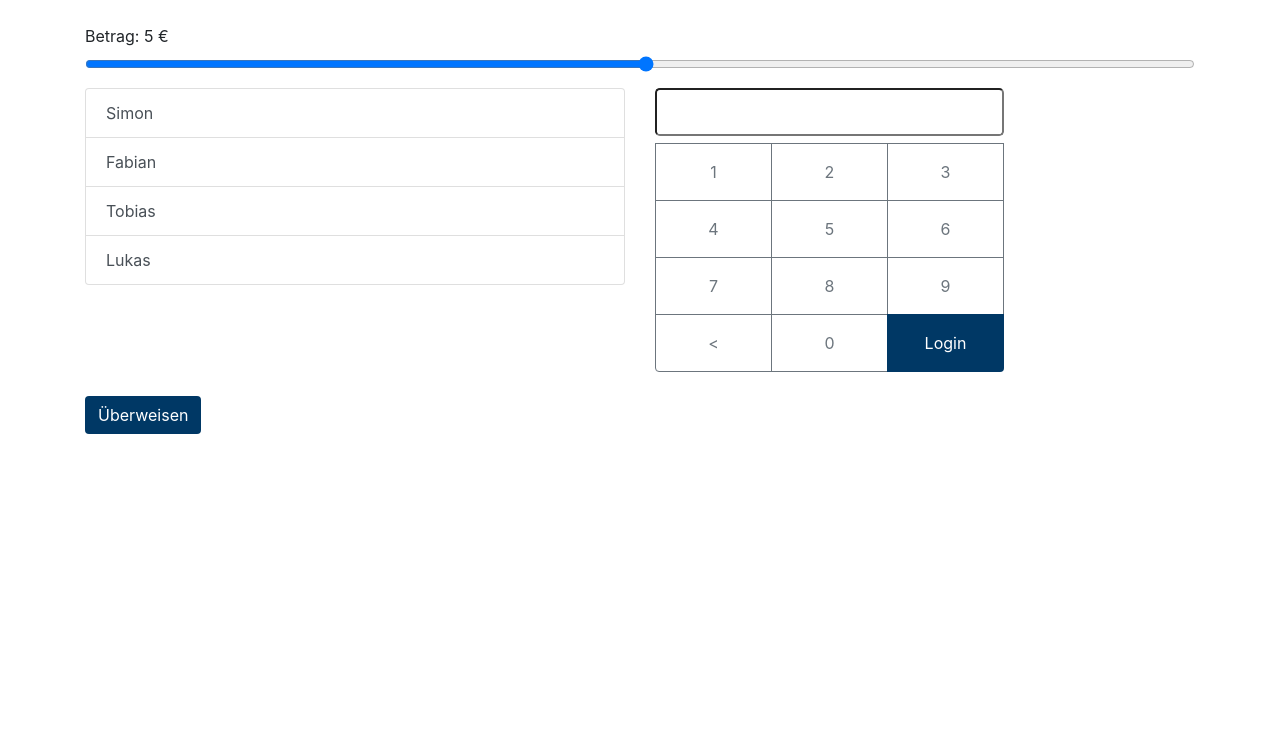
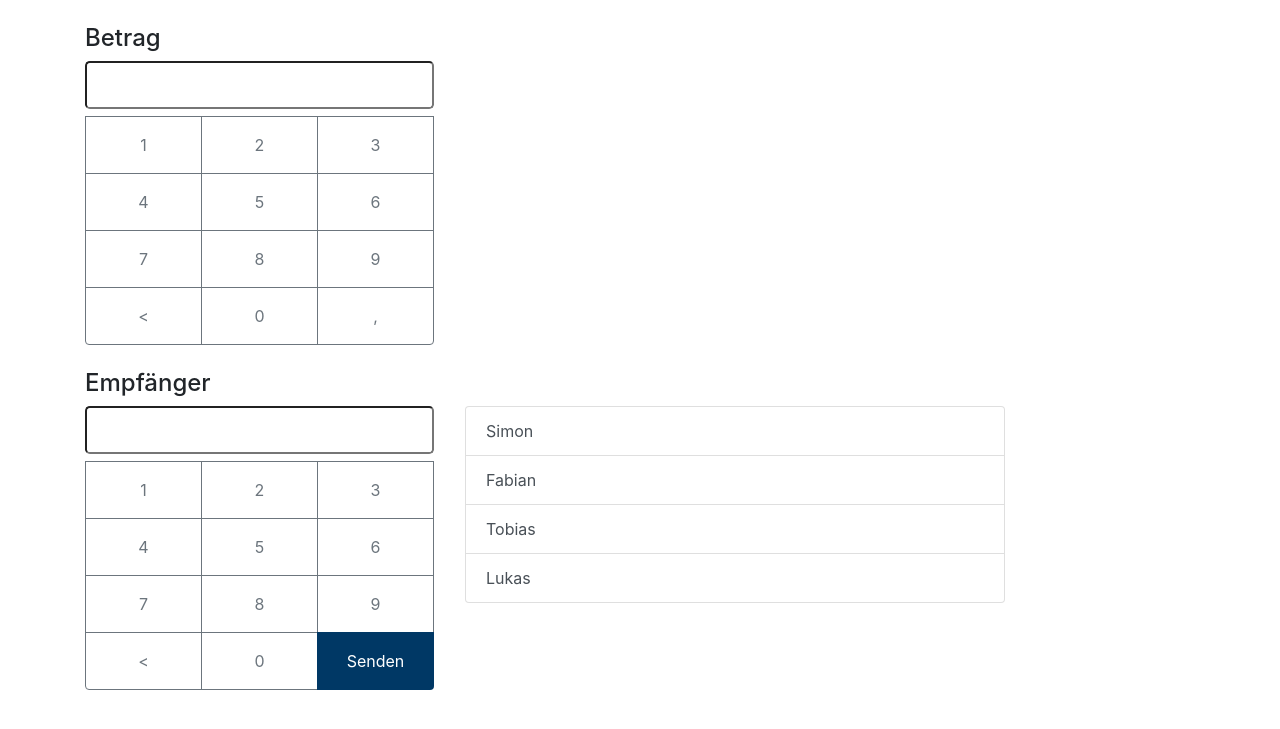
Before and after one commit to i4/kaffeekasse, a Django app: page /store/transfer in a window 1280 px wide. Shown: the part 56-785 px from the top of the page. Run offline with Django 3.2, Linux system fonts and the light colour scheme; some libraries are stand-ins or nearby versions.

Commit message:
Update transfer page
Use numpad instead of slider.

```diff
--- a/store/templates/transfer.html
+++ b/store/templates/transfer.html
@@ -14,23 +14,56 @@
 
 {% block content %}
 <form>
-    <div class="form-group">
-        <label id="amountRangeLabel" for="amountRange">Betrag: 5 €</label>
-        <input type="range" oninput="onAmountChange()" class="form-control-range" id="amountRange" min="1" max="100" step="1">
+    <div class="row">
+        {% comment %} amount numpad {% endcomment %}
+        <div class="col-sm-6 col-12 pb-4">
+            <h4>Betrag</h4>
+            <div id="amountNumpad" class="btn-group-vertical" role="group">
+                <div class="btn-group">
+                    <input class="text-center form-control-lg mb-2" id="amount">
+                </div>
+                <div class="btn-group">
+                    <button type="button" class="btn btn-outline-secondary py-3"
+                        onclick="document.getElementById('amount').value=document.getElementById('amount').value + '1';">1</button>
+                    <button type="button" class="btn btn-outline-secondary py-3"
+                        onclick="document.getElementById('amount').value=document.getElementById('amount').value + '2';">2</button>
+                    <button type="button" class="btn btn-outline-secondary py-3"
+                        onclick="document.getElementById('amount').value=document.getElementById('amount').value + '3';">3</button>
+                </div>
+                <div class="btn-group">
+                    <button type="button" class="btn btn-outline-secondary py-3"
+                        onclick="document.getElementById('amount').value=document.getElementById('amount').value + '4';">4</button>
+                    <button type="button" class="btn btn-outline-secondary py-3"
+                        onclick="document.getElementById('amount').value=document.getElementById('amount').value + '5';">5</button>
+                    <button type="button" class="btn btn-outline-secondary py-3"
+                        onclick="document.getElementById('amount').value=document.getElementById('amount').value + '6';">6</button>
+                </div>
+                <div class="btn-group">
+                    <button type="button" class="btn btn-outline-secondary py-3"
+                        onclick="document.getElementById('amount').value=document.getElementById('amount').value + '7';">7</button>
+                    <button type="button" class="btn btn-outline-secondary py-3"
+                        onclick="document.getElementById('amount').value=document.getElementById('amount').value + '8';">8</button>
+                    <button type="button" class="btn btn-outline-secondary py-3"
+                        onclick="document.getElementById('amount').value=document.getElementById('amount').value + '9';">9</button>
+                </div>
+                <div class="btn-group">
+                    <button type="button" class="btn btn-outline-secondary py-3"
+                        onclick="document.getElementById('amount').value=document.getElementById('amount').value.slice(0, -1);">&lt;</button>
+                    <button type="button" class="btn btn-outline-secondary py-3"
+                        onclick="document.getElementById('amount').value=document.getElementById('amount').value + '0';">0</button>
+                    <button type="button" class="btn btn-outline-secondary py-3"
+                        onclick="document.getElementById('amount').value=document.getElementById('amount').value + ',';">,</button>
+                </div>
+            </div>
+        </div>
     </div>
     <div class="row">
-        {% comment %} User list {% endcomment %}
-        <div class="col-sm-6 col-12">
-            <ul class="list-group">
-                <button type="button" class="list-group-item list-group-item-action">Simon</button>
-                <button type="button" class="list-group-item list-group-item-action">Fabian</button>
-                <button type="button" class="list-group-item list-group-item-action">Tobias</button>
-                <button type="button" class="list-group-item list-group-item-action">Lukas</button>
-            </ul>
+        <div class="col-12">
+            <h4>Empf&auml;nger</h4>
         </div>
 
-        {% comment %} Numpad {% endcomment %}
-        <div class="col-sm-6 col-12 pb-4">
+        {% comment %} User numpad {% endcomment %}
+        <div class="col-lg-4 col-md-6 col-12 pb-4">
             <div class="btn-group-vertical" role="group">
                 <div class="btn-group">
                     <input class="text-center form-control-lg mb-2" id="user_id">
@@ -64,14 +97,19 @@
                         onclick="document.getElementById('user_id').value=document.getElementById('user_id').value.slice(0, -1);">&lt;</button>
                     <button type="button" class="btn btn-outline-secondary py-3"
                         onclick="document.getElementById('user_id').value=document.getElementById('user_id').value + '0';">0</button>
-                    <button type="button" class="btn btn-i4 py-3" onclick="">Login</button>
+                <button type="button" class="btn btn-i4 py-3" onclick="">Senden</button>
                 </div>
             </div>
         </div>
-    </div>
-    <div class="row">
-        <div class="col-12">
-            <button class="btn btn-i4" type="submit">&Uuml;berweisen</button>
+
+        {% comment %} User list {% endcomment %}
+        <div class="col-sm-6 col-12">
+            <ul class="list-group">
+                <button type="button" class="list-group-item list-group-item-action">Simon</button>
+                <button type="button" class="list-group-item list-group-item-action">Fabian</button>
+                <button type="button" class="list-group-item list-group-item-action">Tobias</button>
+                <button type="button" class="list-group-item list-group-item-action">Lukas</button>
+            </ul>
         </div>
     </div>
 </form>
@@ -79,9 +117,9 @@
 
 {% block script %}
 <script>
-    function onAmountChange() {
-        // Set amount in label
-        $("#amountRangeLabel").text("Betrag: " + $("#amountRange").val() + " €");
+    function onuser_idChange() {
+        // Set user_id in label
+        $("#user_idRangeLabel").text("Betrag: " + $("#user_idRange").val() + " €");
     }
 </script>
 {% endblock %}
```
